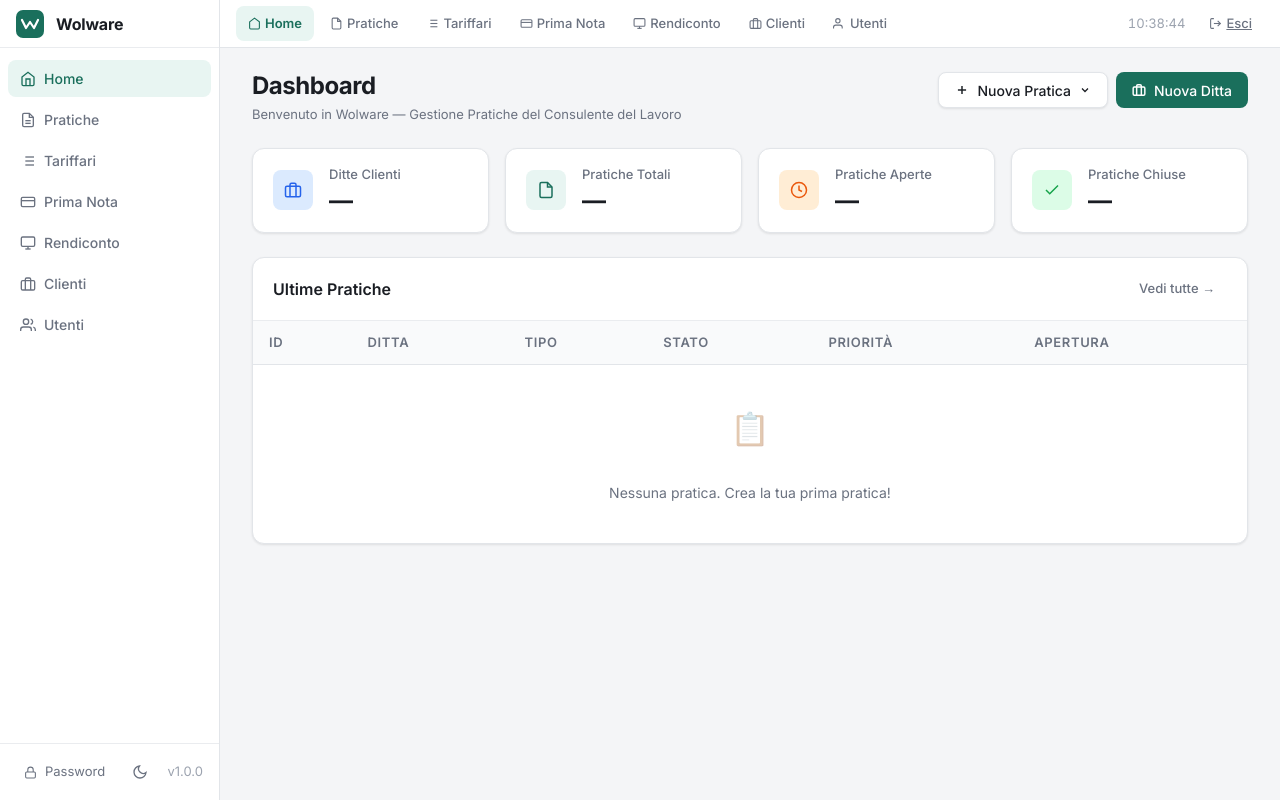
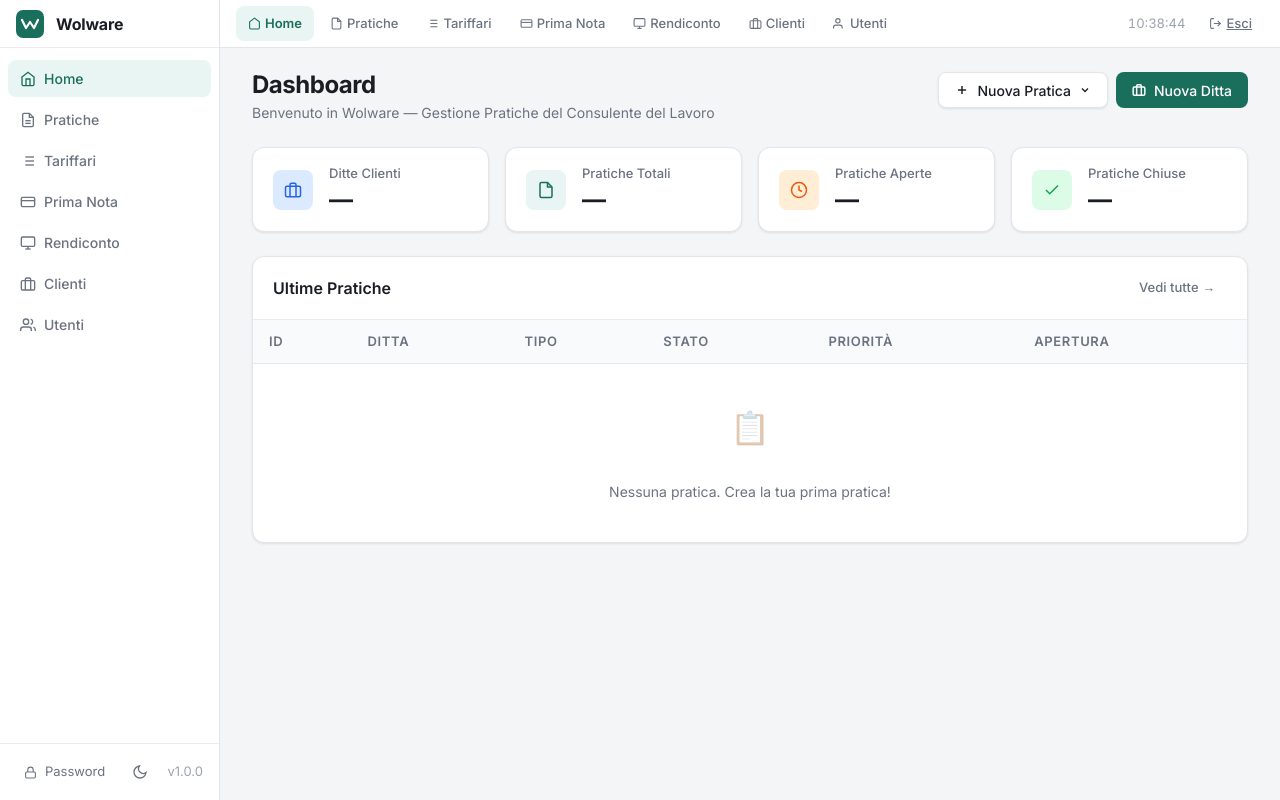
Before and after one commit to AltFed/Wolware, a Flask app: page / in a window 1280 px wide. Run offline with Flask 3, Linux system fonts and the light colour scheme; the visitor is signed in with stand-in values (Sample User, id 1); data comes from the database, SQL or seed files in the repository; data that the repository does not hold is empty.

Commit message:
design(home): A — page-title line-height 1.1, page-subtitle font-size text-sm

```diff
--- a/Wolware v1_0/static/css/style.css
+++ b/Wolware v1_0/static/css/style.css
@@ -97,8 +97,8 @@ table{border-collapse:collapse;width:100%}
 .tab-panel.active{display:block}
 .page-header{display:flex;align-items:flex-start;justify-content:space-between;
   margin-bottom:var(--space-6);gap:var(--space-4)}
-.page-title{font-size:var(--text-xl);font-weight:700;letter-spacing:-0.02em;line-height:1.2}
-.page-subtitle{font-size:var(--text-xs);color:var(--color-text-muted);margin-top:var(--space-1)}
+.page-title{font-size:var(--text-xl);font-weight:700;letter-spacing:-0.02em;line-height:1.1}
+.page-subtitle{font-size:var(--text-sm);color:var(--color-text-muted);margin:var(--space-1) 0 0}
 .header-actions{display:flex;gap:var(--space-2);flex-shrink:0}
 .btn{display:inline-flex;align-items:center;gap:var(--space-2);padding:0 var(--space-4);
   height:36px;border-radius:var(--radius-md);font-size:var(--text-sm);font-weight:500;
```
